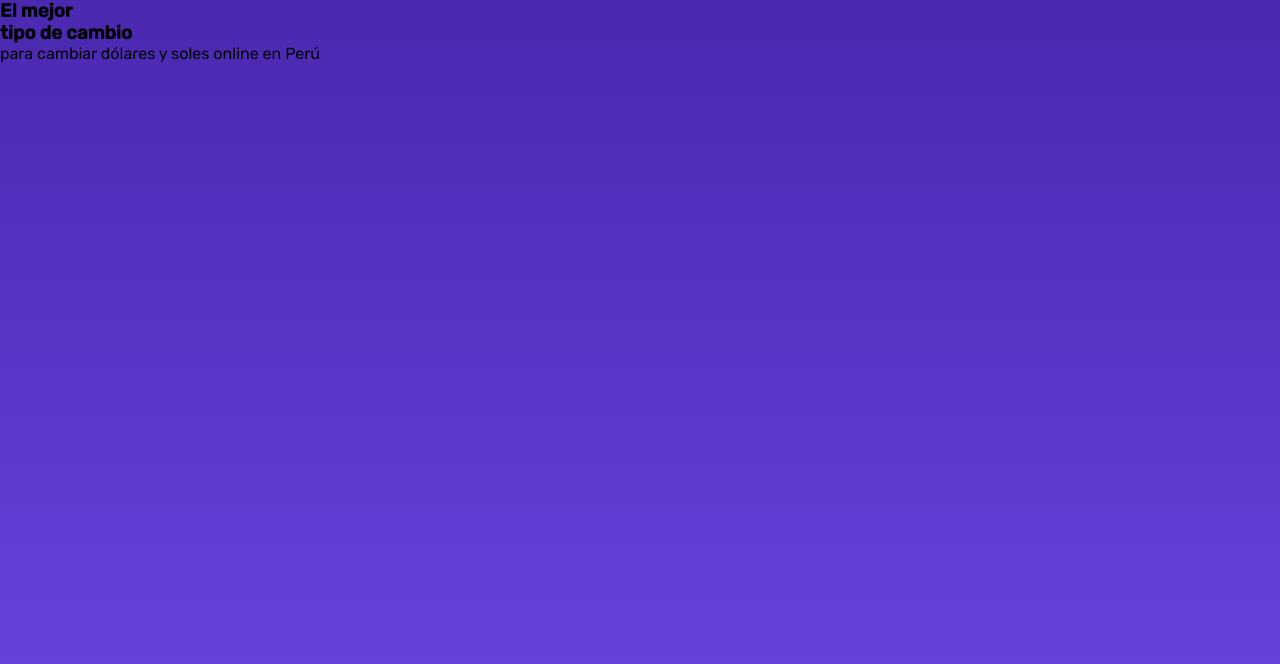
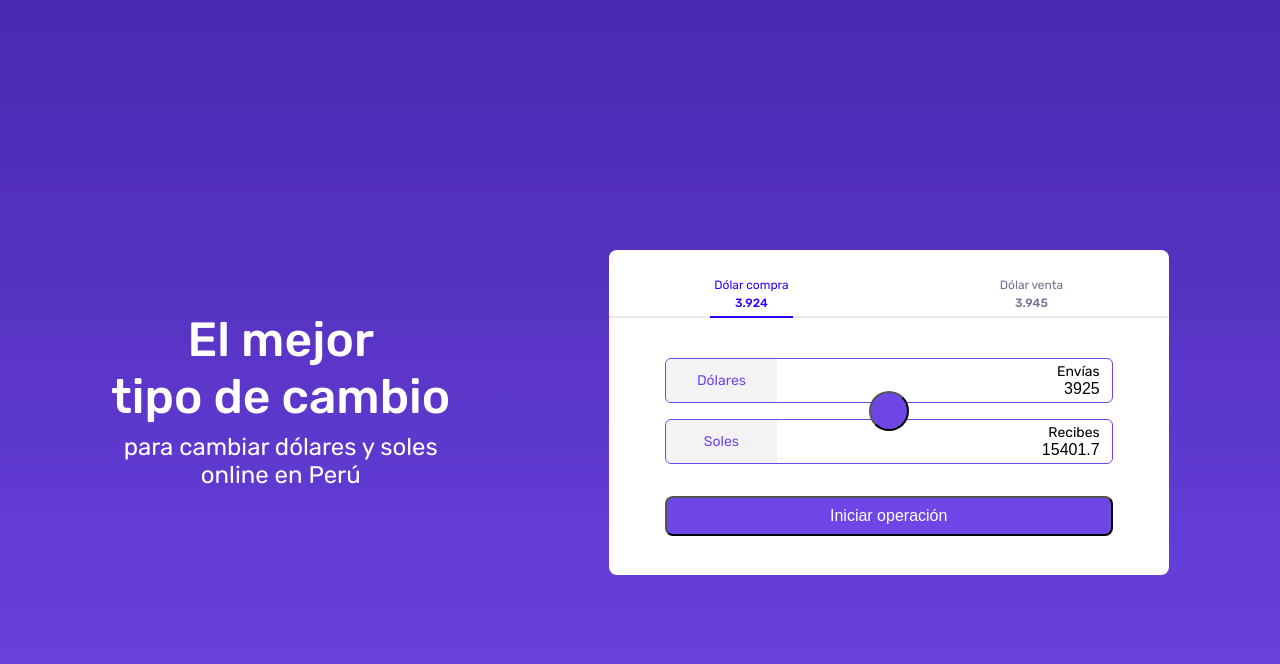
Before and after one commit to ccastillob/cotizador, a React (Vite) app: page / in a window 1280 px wide. Shown: the top 664 px of the page. Built offline with nearby package versions, Linux system fonts and the light colour scheme.

Commit message:
feat: implment components LandingContent and LandingCard

```diff
--- a/src/Landing.tsx
+++ b/src/Landing.tsx
@@ -1,43 +1,11 @@
+import { LandingContent } from "./components/LandingContent";
+import { LandingCard } from "./components/LandingCard";
+
 export const Landing = () => {
   return (
-    <main className="landing">
-      <section>
-        <article>
-          <h3>
-            El mejor <br /> tipo de cambio
-          </h3>
-          <p>para cambiar dólares y soles online en Perú</p>
-        </article>
-        <article></article>
-      </section>
+    <main className="main-landing">
+      <LandingContent />
+      <LandingCard />
     </main>
   );
 };
-
-/**
- <section className="hero-text">
-        <h3 className="hero-text__title">El mejor tipo de cambio</h3>
-        <p className="hero-text__description">
-          para cambiar dólares y soles <br /> online en Perú
-        </p>
-      </section>
-
-      <section className="hero-app">
-        <div className="hero-app__tabs">
-          <button className="hero-app__tab">
-            <div className={`hero-app__tab-content`}>
-              <span>Dólar compra</span>
-              <span className="hero-app__tab-content-number"></span>
-            </div>
-          </button>
-          <button className="hero-app__tab">
-            <div className={`hero-app__tab-content`}>
-              <span>Dólar venta</span>
-              <span className="hero-app__tab-content-number"></span>
-            </div>
-          </button>
-        </div>
-
-        <form className="hero-app__form"></form>
-      </section>
- */
```
